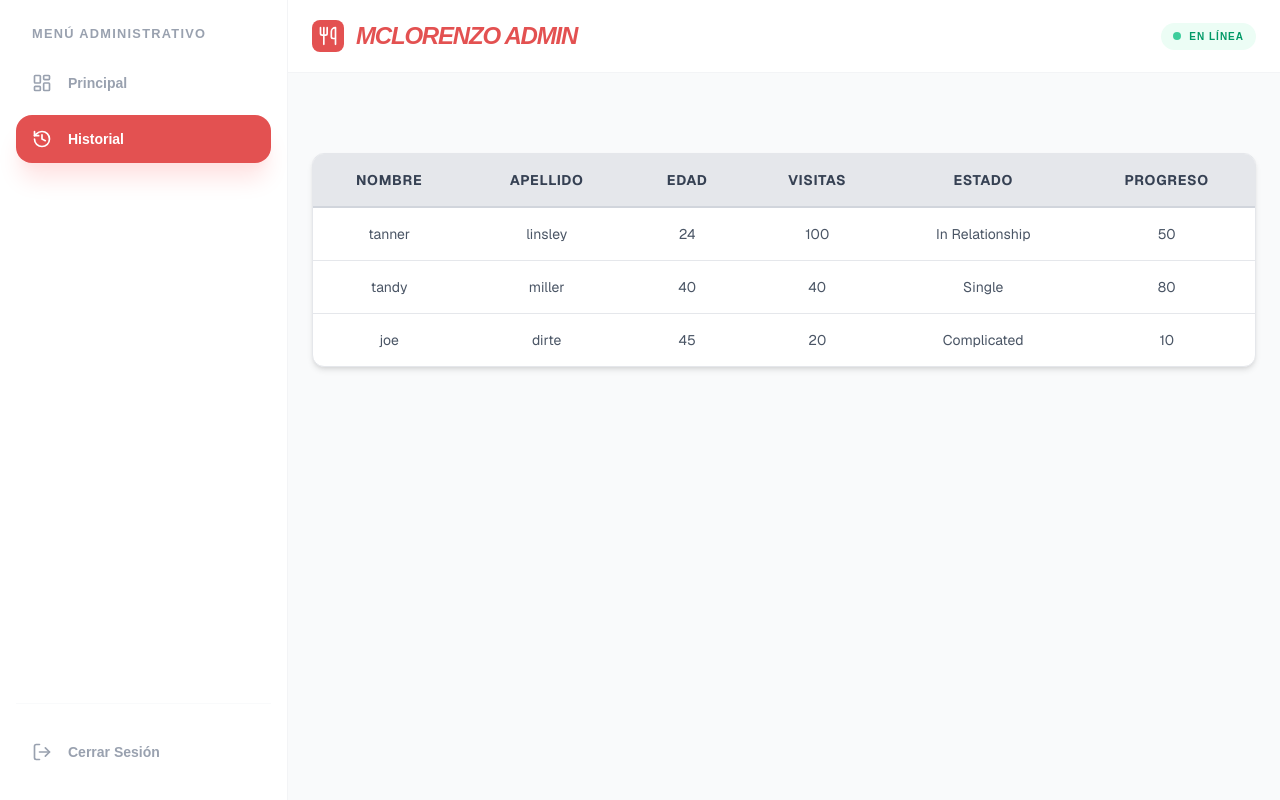
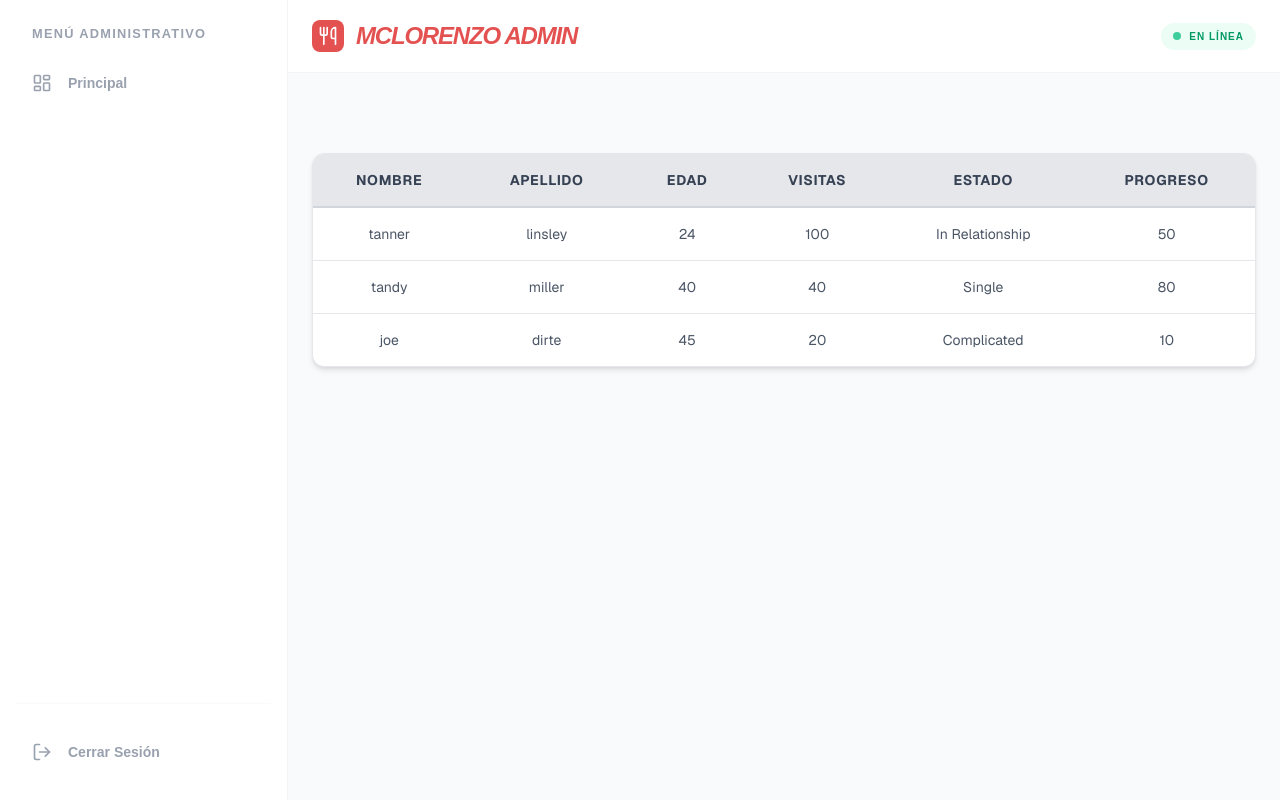
Before and after one commit to Lorenzo36036/McCode, a Next.js app in the folder frontend/: page /admin/order-history in a window 1280 px wide. Shown: the top 800 px of the page. Built offline with nearby package versions, Linux system fonts and the light colour scheme.

Commit message:
feature: logout
logout

```diff
--- a/frontend/app/(src)/admin/cookies/removeAuthCookies.ts
+++ b/frontend/app/(src)/admin/cookies/removeAuthCookies.ts
@@ -1,3 +1,5 @@
+"use server";
+
 import { cookies } from "next/headers";
 
 export async function removeAuthCookies() {
--- a/frontend/app/components/SideBar.tsx
+++ b/frontend/app/components/SideBar.tsx
@@ -3,6 +3,7 @@ import React, { useState } from "react";
 import { LayoutDashboard, History, LogOut, Menu, X } from "lucide-react";
 import Link from "next/link";
 import { redirect, usePathname } from "next/navigation";
+import { removeAuthCookies } from "@/app/(src)/admin/cookies/removeAuthCookies";
 
 interface MenuOption {
   id: string;
@@ -24,13 +25,13 @@ const Sidebar = () => {
       icon: <LayoutDashboard size={20} />,
       variant: "default",
     },
-    {
-      id: "historial",
-      name: "Historial",
-      url: "/admin/order-history",
-      icon: <History size={20} />,
-      variant: "default",
-    },
+    // {
+    //   id: "historial",
+    //   name: "Historial",
+    //   url: "/admin/order-history",
+    //   icon: <History size={20} />,
+    //   variant: "default",
+    // },
     {
       id: "logout",
       name: "Cerrar Sesión",
@@ -97,7 +98,8 @@ const Sidebar = () => {
               .filter((opt) => opt.variant === "exit")
               .map((option) => (
                 <button
-                  onClick={() => {
+                  onClick={async () => {
+                    await removeAuthCookies();
                     redirect("/login");
                   }}
                   key={option.id}
```
